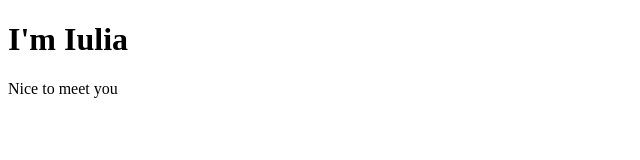
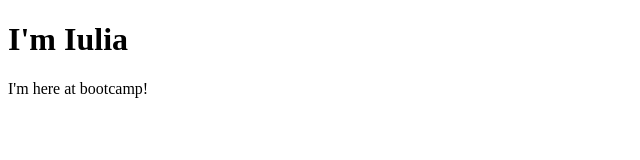
Before and after one commit to corco18/Morning-Alarm, a plain HTML site: page index.html in a window 1280 px wide. Shown: the full height of the page, 0-640 px from the left. Drawn offline with Linux system fonts and the light colour scheme.

Commit message:
modif index

```diff
--- a/index.html
+++ b/index.html
@@ -7,8 +7,13 @@
 
 <body>
 
-	<h1>I'm Iulia</h1>
-	<p>Nice to meet you</p>
+	<h1>
+	I'm Iulia
+	</h1>
+	<p>
+	I'm here at bootcamp!
+	</p>
+
 
 
 </body>
```
